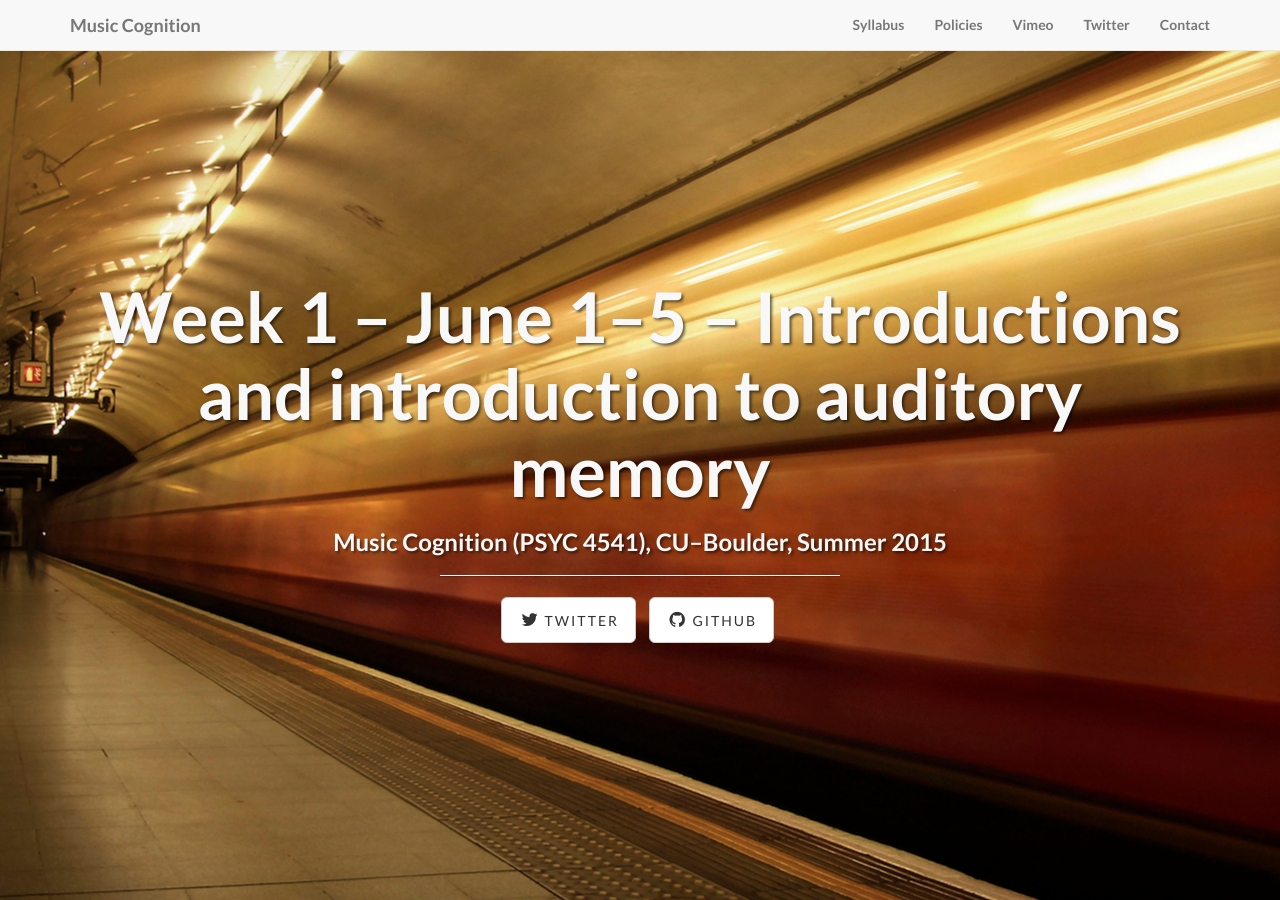
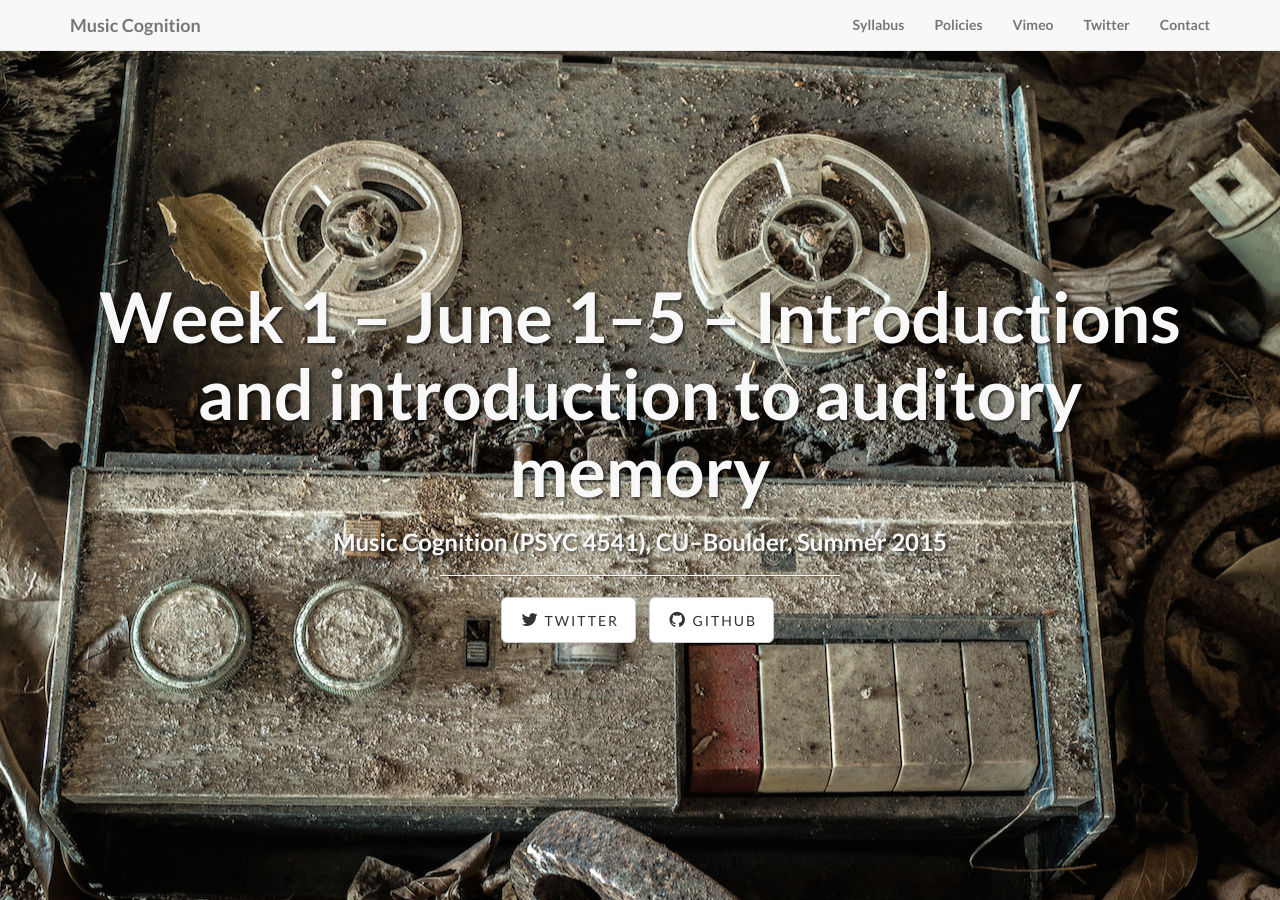
Before and after one commit to kshaffer/cognition, a Jekyll site: the page built from week1.md, in a window 1280 px wide and 900 px high. Built offline with Jekyll 4.4.1, drawn with Linux system fonts in a browser that asks for light colours; nearby versions of some CDN libraries; library files that are not in the unit come from our copies.

Commit message:
Week 1 image

```diff
--- a/_posts/2015-05-11-Week-1.markdown
+++ b/_posts/2015-05-11-Week-1.markdown
@@ -1,6 +1,6 @@
 ---
 layout: default
-image: braintree.jpg
+image: memorySmall.jpg
 category: Services
 title: Week 1 – June 1–5
 description: |
--- a/week1.md
+++ b/week1.md
@@ -2,7 +2,7 @@
 layout: page
 title: Week 1 – June 1–5 – Introductions and introduction to auditory memory
 subTitle: "Music Cognition (PSYC 4541), CU–Boulder, Summer 2015"
-image: path.jpg
+image: memory.jpg
 ---
 
 ## Schedule
```
Also changed, not shown: img/memory.jpg (added), img/services/memorySmall.jpg (added).
